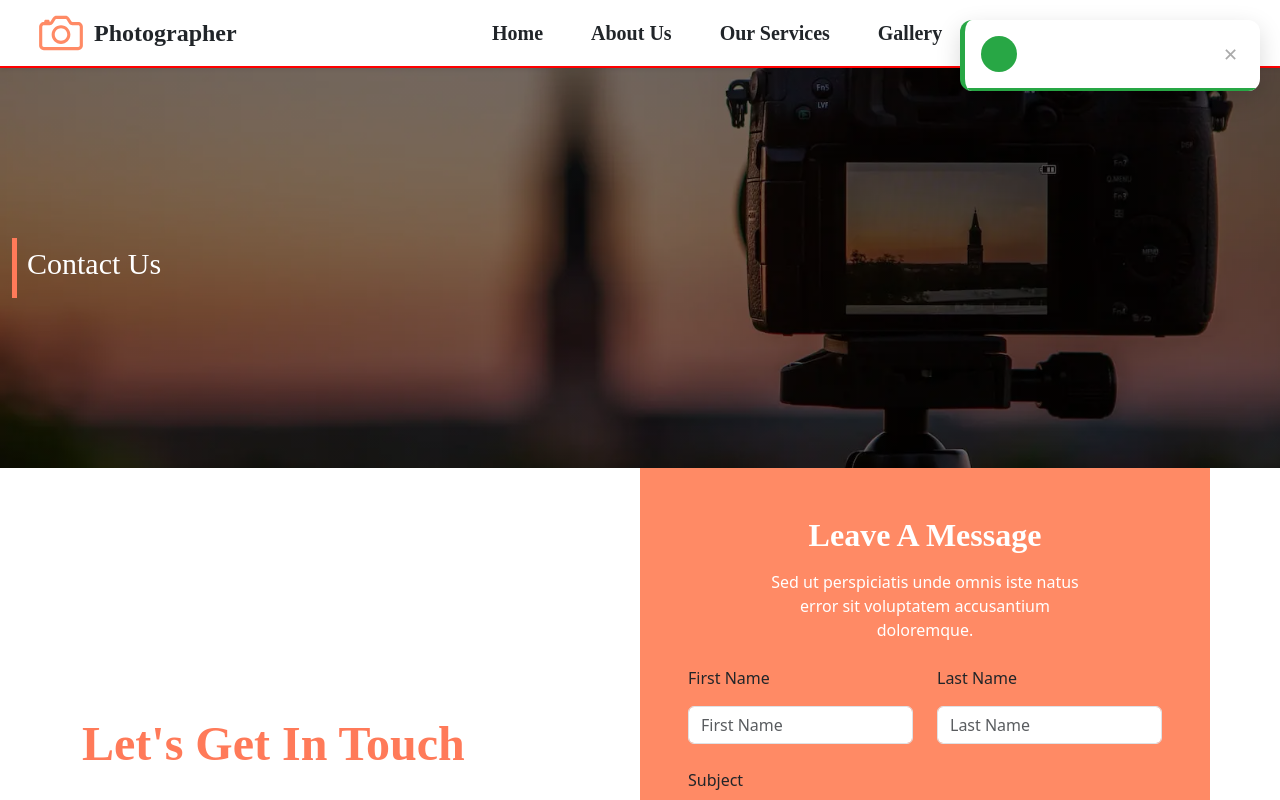
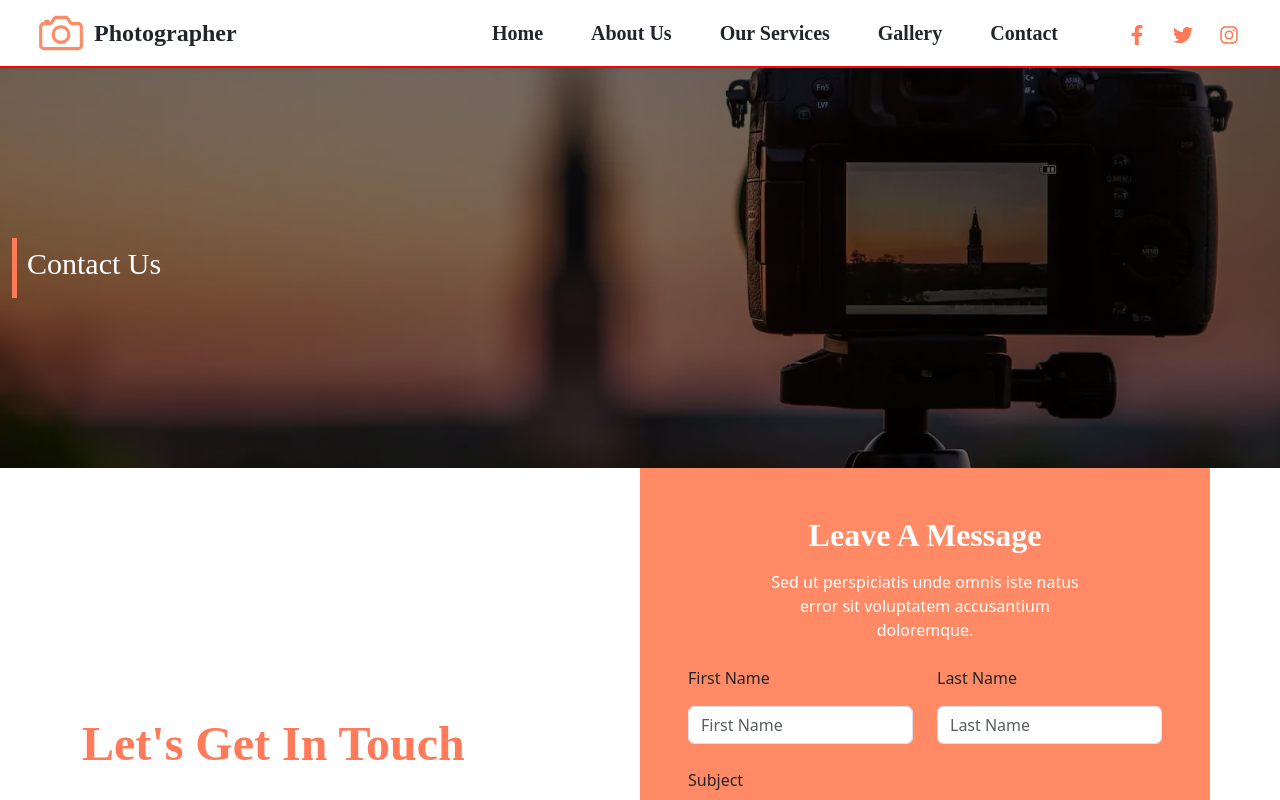
Before and after one commit to pawannagar2243-ctrl/Booking-website, a React (Vite) app in the folder frontend/: page /Contact in a window 1280 px wide. Shown: the top 800 px of the page. Built offline with nearby package versions, Linux system fonts and the light colour scheme.

Commit message:
Update toast handling in Contact component

```diff
--- a/frontend/src/Contact.jsx
+++ b/frontend/src/Contact.jsx
@@ -82,13 +82,13 @@ function Contact() {
 	  description="Get in touch with us for wedding, birthday, and family photography bookings. Contact our professional photography team today."
 	/>
 
-	{toast && (
-	  <Toast
-		message={toast.message}
-		type={toast.type}
-		onClose={() => setToast(null)}
-	  />
-	)}
+	{toastData && (
+  <Toast
+    message={toastData.message}
+    type={toastData.type}
+    onClose={() => setToastData(null)} // ✅ FIXED
+  />
+)}
      <section
       className="d-flex align-items-center"
       style={{
```
